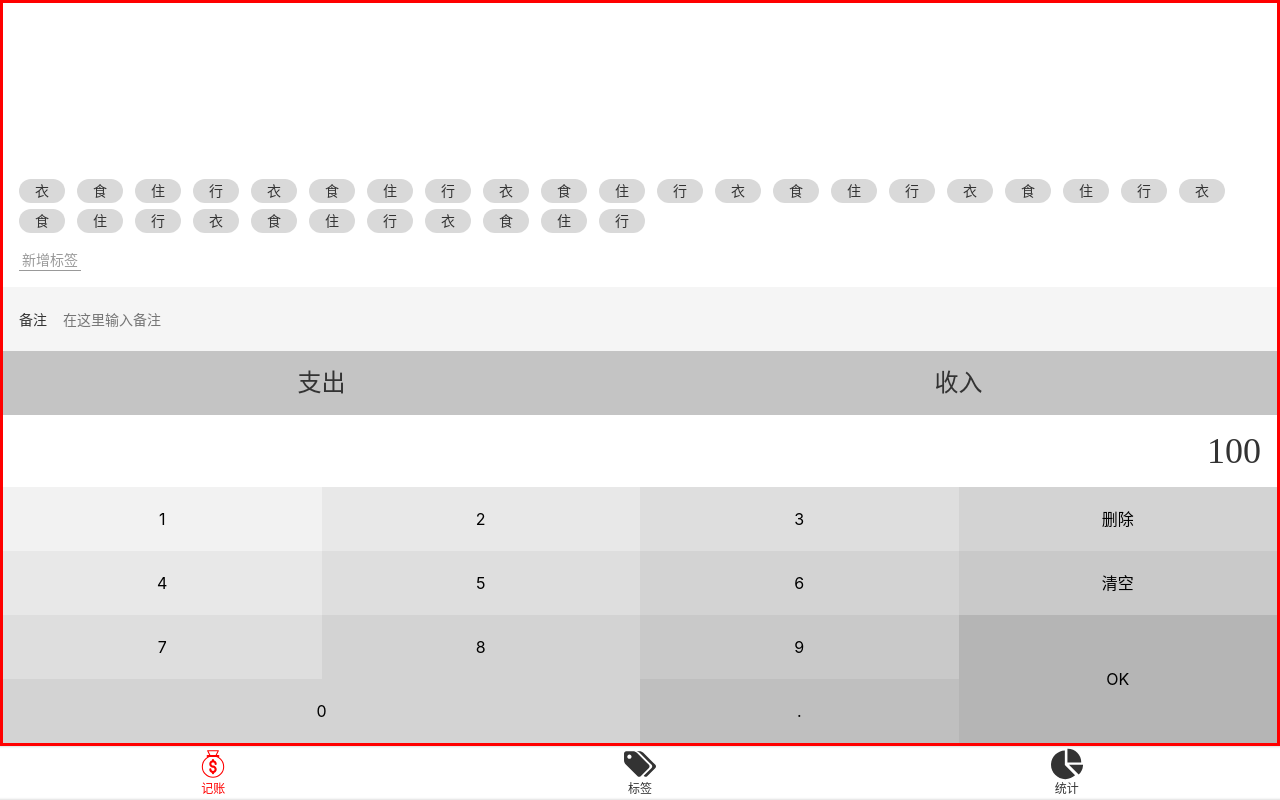
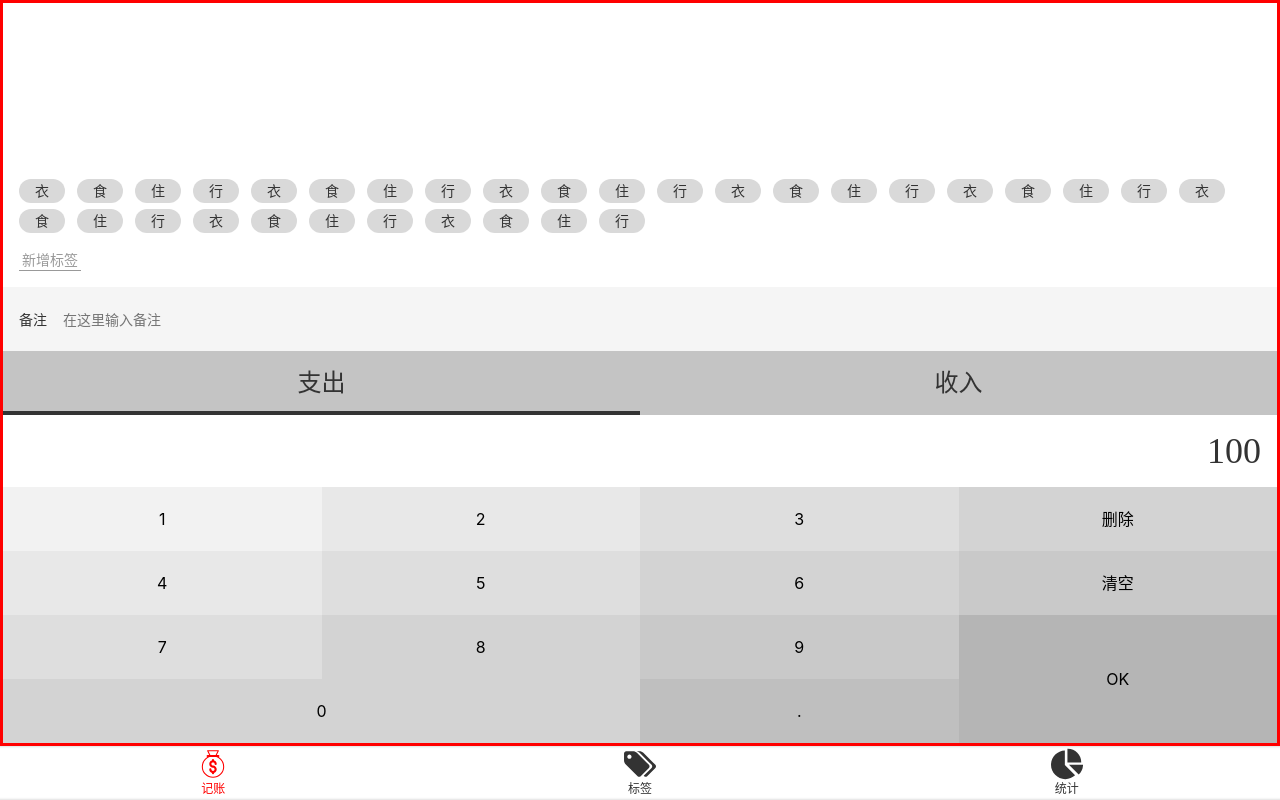
Before and after one commit to J-h125/money-version1, a Vue app: page /#/money in a window 1280 px wide. Built offline with nearby package versions, Linux system fonts and the light colour scheme.

Commit message:
完成Types组件

```diff
--- a/src/components/Money/Tags.vue
+++ b/src/components/Money/Tags.vue
@@ -49,7 +49,6 @@
 
 <style lang="scss" scoped>
     .tags{
-
         font-size: 14px;
         padding: 16px;
         flex-grow: 1;
--- a/src/components/Money/Types.vue
+++ b/src/components/Money/Types.vue
@@ -1,53 +1,69 @@
 <template>
     <div>
         <ul class="types">
-            <li :class="type ==='+' && 'selected'" @click="selectType('-')" >支出</li>
+            <li :class="type ==='-' && 'selected'" @click="selectType('-')">支出</li>
             <li :class="type === '+' && 'selected'" @click="selectType('+')">收入</li>
         </ul>
     </div>
 </template>
 
-<script >
-    export default {
-        name: 'Types',
-        props:['xxx'],
-        data(){
-            return{
-                type:'-'  //'-'表示支出，'+'表示收入
+<script lang="ts">
+    import Vue from 'vue';
+    import {Component, Prop} from 'vue-property-decorator';
+
+    @Component
+    export default class Types extends Vue {
+        type = '-';
+        selectType(type: string) {
+            if (type !== '-' && type !== '+') {
+                throw new Error('type is unknown');
             }
-        },
-        mounted(){
-          console.log(this.xxx)
-        },
-        methods:{
-            selectType(type){
-                if(type !== '-' && type !== '+'){
-                    throw new Error('type is unknown')
-                }
-                this.type = type
-            }
+            this.type = type;
         }
-    };
+
+    }
+    // export default {
+    //     name: 'Types',
+    //     props:['xxx'],
+    //     data(){
+    //         return{
+    //             type:'-'  //'-'表示支出，'+'表示收入
+    //         }
+    //     },
+    //     mounted(){
+    //       console.log(this.xxx)
+    //     },
+    //     methods:{
+    //         selectType(type){
+    //             if(type !== '-' && type !== '+'){
+    //                 throw new Error('type is unknown')
+    //             }
+    //             this.type = type
+    //         }
+    //     }
+    // };
 </script>
 
 <style lang="scss" scoped>
-    .types{
+    .types {
         background: #c4c4c4;
         display: flex;
         text-align: center;
         font-size: 24px;
-        > li{
+
+        > li {
             width: 50%;
             height: 64px;
             display: flex;
             justify-content: center;
-            align-items:center;
+            align-items: center;
             position: relative;
-            &.selected::after{
-                content:'';
+
+            &.selected::after {
+                content: '';
                 position: absolute;
-                bottom:0;
-                left:0;
+                bottom: 0;
+                left: 0;
                 width: 100%;
                 height: 4px;
                 background: #333;
--- a/src/views/Money.vue
+++ b/src/views/Money.vue
@@ -1,7 +1,7 @@
 <template>
         <Layout class-prefix="layout">
             <number-pad/>
-            <types xxx="hi"/>
+            <types :xxx=" 333 "/>
            <notes/>
            <tags/>
         </Layout>
```
